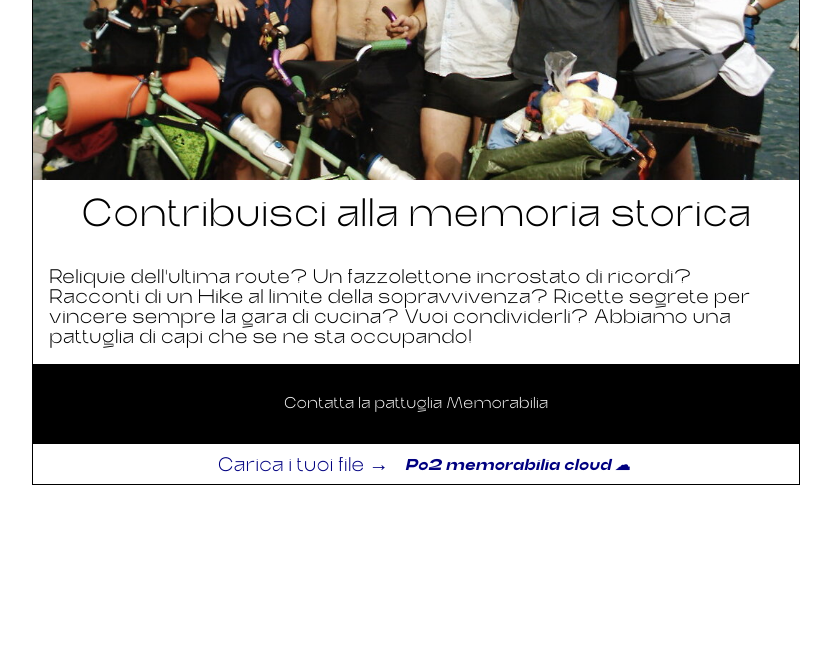
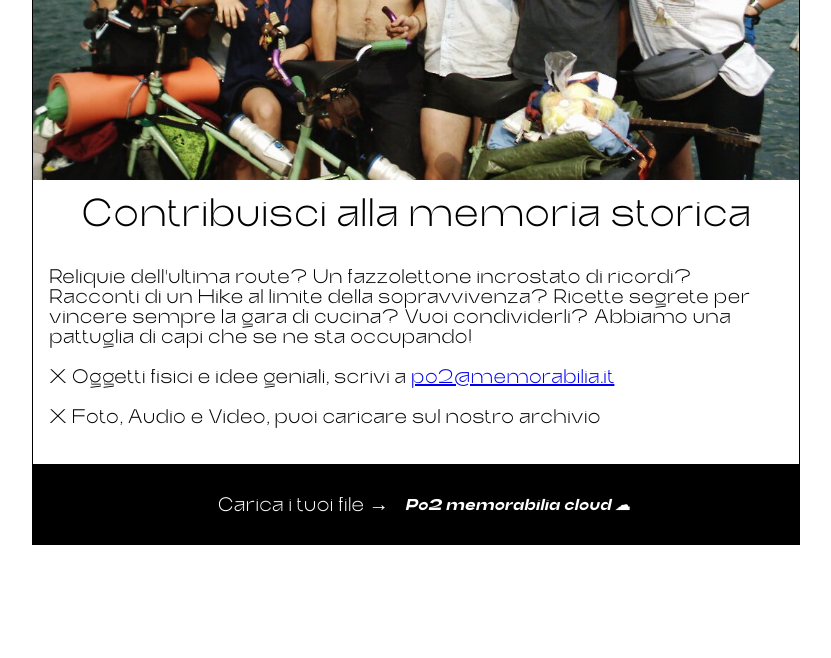
Before and after one commit to enrstudio/Po2_1980-2022, a plain HTML site: page index.html in a window 1280 px wide. Shown: the part 6874-7532 px from the top of the page, without its empty margins (224-1055 px from the left). Drawn offline with Linux system fonts and the light colour scheme.

Commit message:
po2 clud

```diff
--- a/index.html
+++ b/index.html
@@ -218,10 +218,18 @@
             <p>
                 Reliquie dell'ultima route? Un fazzolettone incrostato di ricordi? Racconti di un Hike al limite della sopravvivenza?
                 Ricette segrete per vincere sempre la gara di cucina? Vuoi condividerli? Abbiamo una pattuglia di capi che se ne sta occupando!
+                <br>
+                <br>
+                X Oggetti fisici e idee geniali, scrivi a <a href="mailto:po2@memorabilia.it">po2@memorabilia.it</a>
+                <br>
+                <br>
+                X Foto, Audio e Video, puoi caricare sul nostro archivio
+                <br>
+                <br>
             </p>
-            <a class="btn b_black" href="mailto:enr.studio@gmail.com">
+            <!-- <a class="btn b_black" href="mailto:enr.studio@gmail.com">
                 Contatta la pattuglia Memorabilia
-            </a>
+            </a> -->
             <a class="btn memory_btn" href="https://drive.google.com/drive/folders/1u_kL-qeEOIKFvo_Smxg9IPrng4M16sex">
                 <p>Carica i tuoi file  →</p><i>Po2 memorabilia cloud ☁</i>
             </a>
--- a/style.css
+++ b/style.css
@@ -214,18 +214,16 @@ div{
 }
 
 .memory_btn{
-    height: 5vh;
+    height: 10vh;
     font-size: 2vh;
-    background-color: white;
-    color: navy;
+    background-color: black;
+    color: white;
     text-decoration: none;
     font-weight: 400;
 }
 .memory_btn:hover{
-    height: 5vh;
-    font-size: 2vh;
-    background-color: white;
-    color: red;
+    font-size: 2.2vh;
+    background-color: red;
     text-decoration: none;
     font-weight: 400;
 }
```
